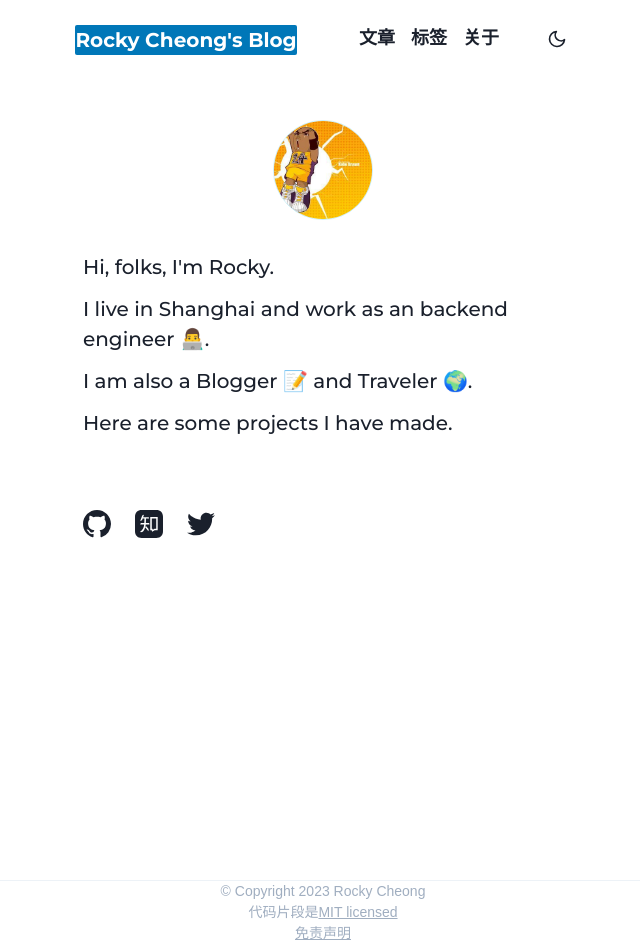
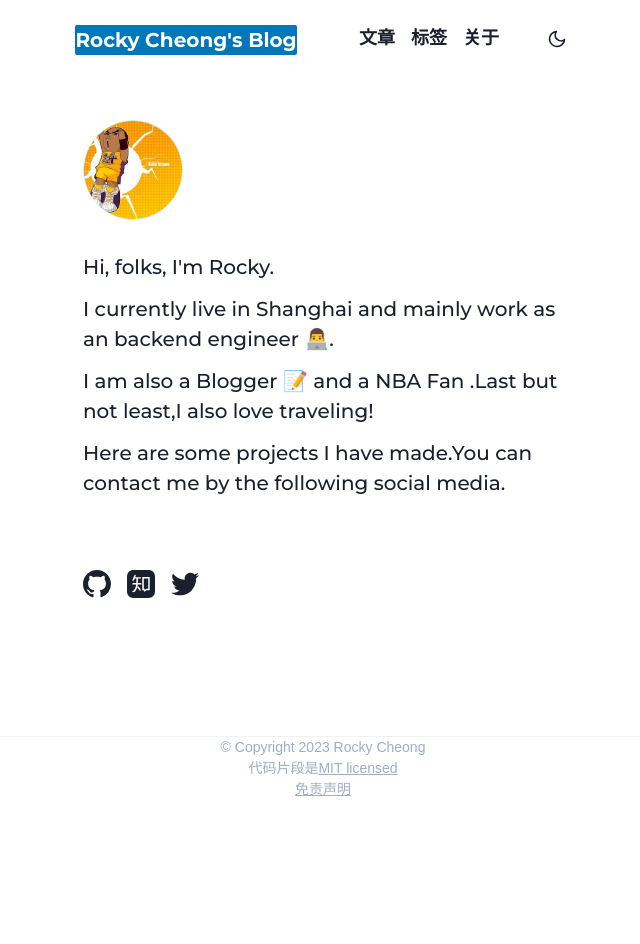
Before and after one commit to Joebig7/rockycheong, a Next.js app: page / in a window 1280 px wide. Shown: the whole page, without its empty margins (317-957 px from the left). After the commit the page ends 800 px from the top, so only its background shows below. Built offline with nearby package versions, Linux system fonts and the light colour scheme; a web font is replaced by a local one.

Commit message:
feat:finish home page development

```diff
--- a/src/components/CustomTag.js
+++ b/src/components/CustomTag.js
@@ -11,7 +11,7 @@ export default function CustomeTag({ children, path }) {
       fontWeight="600"
       fontSize="lg"
       href={path}
-      _hover={{ color: "brand.900", textDecoration: "underline" }}
+      _hover={{ color: "brand.500", textDecoration: "underline" }}
     >
       {children}
     </Link>
--- a/src/layout/Header.js
+++ b/src/layout/Header.js
@@ -8,11 +8,10 @@ export default function Header() {
     <Flex
       h="80px"
       mx="auto"
-      direction="row"
       justify="space-between"
       align="center"
       w="100%"
-      maxW={{ sm: "100%", md: "80%", lg: "40%" }}
+      maxW={{ sm: "100%", md: "80%", xl: "40%" }}
       px={{ base: 2 }}
     >
       <Logo />
--- a/src/layout/Page.js
+++ b/src/layout/Page.js
@@ -11,13 +11,13 @@ import {
 export default function Page({ children }) {
   return (
     <>
-      <Flex w="100%" minHeight="100vh" direction={"column"}>
+      <Flex w="100%" minHeight="100vh" direction="column">
         <Header />
         <Container
           p={0}
           w="100%"
           flexGrow={1}
-          maxW={{ sm: "100%", md: "80%", lg: "40%" }}
+          maxW={{ sm: "100%", md: "80%", xl: "40%" }}
         >
           {children}
         </Container>
--- a/src/pages/index.js
+++ b/src/pages/index.js
@@ -6,15 +6,7 @@ import { TfiTwitterAlt } from "react-icons/tfi";
 
 export default function Home() {
   return (
-    <Flex
-      px={4}
-      pt={10}
-      direction="column"
-      w="full"
-      align="center"
-      gap={8}
-      h="100vh"
-    >
+    <Flex px={4} pt={10} direction="column" w="full" align="flex-start" gap={8}>
       <Box>
         <Image
           boxSize="100px"
@@ -35,27 +27,31 @@ export default function Home() {
         pb={10}
       >
         <Text>Hi, folks, I'm Rocky.</Text>
-        <Text>I live in Shanghai and work as an backend engineer 👨‍💻.</Text>
+        <Text>
+          I currently live in Shanghai and mainly work as an backend engineer
+          👨‍💻.
+        </Text>
         <Text>
           I am also a{" "}
           <Link as={NextLink} href="/blog-list">
             Blogger
           </Link>{" "}
-          📝 and Traveler 🌍.
+          📝 and a NBA Fan .Last but not least,I also love traveling!
         </Text>
-        <Text>Here are some projects I have made.</Text>
+
+        <Text>Here are some projects I have made.You can contact me by the following social media. </Text>
       </Flex>
 
-      <Flex gap={6} w="full" alignSelf="flex-end">
-        <Link target="_blank" href="https://www.github.com">
+      <Flex gap={4}>
+        <Link target="_blank" href="https://www.github.com/Joebig7">
           <Icon boxSize="28px" as={GoMarkGithub} />
         </Link>
 
-        <Link target="_blank" href="https://www.github.com">
+        <Link target="_blank" href="https://www.zhihu.com/people/joepop7">
           <Icon boxSize="28px" as={SiZhihu} />
         </Link>
 
-        <Link target="_blank" href="https://www.github.com">
+        <Link target="_blank" href="https://twitter.com/Joe39445722">
           <Icon boxSize="28px" as={TfiTwitterAlt} />
         </Link>
       </Flex>
```
